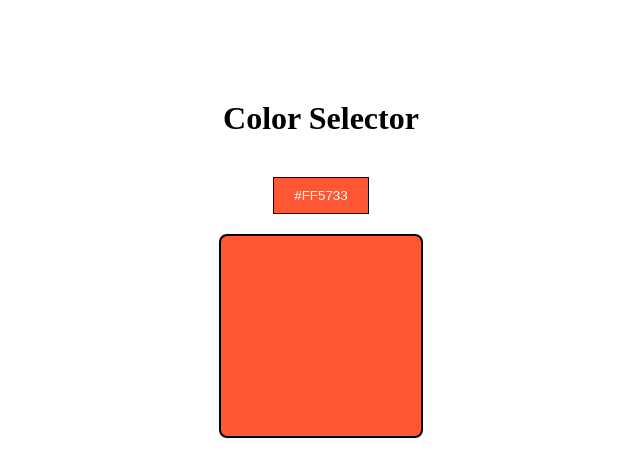
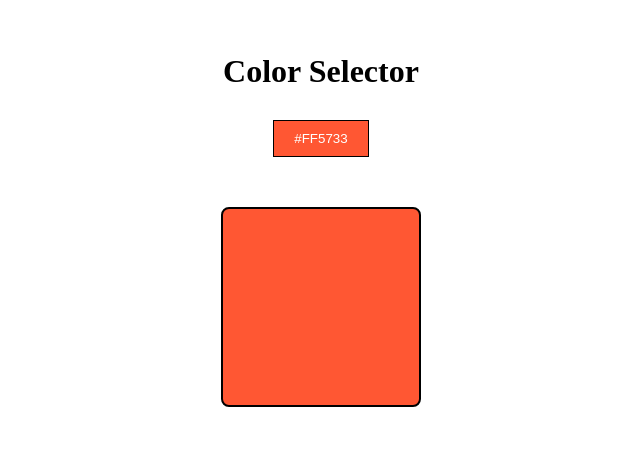
Before and after one commit to jespergran98/colorPickerSimple, a React (Vite) app: page / in a window 1280 px wide. Shown: the part 170-646 px from the top of the page, without its empty margins (319-959 px from the left). Built offline with nearby package versions, Linux system fonts and the light colour scheme.

Commit message:
added a basic reset to the App.css and ensured no scrolling

```diff
--- a/src/App.css
+++ b/src/App.css
@@ -1,18 +1,19 @@
+* {
+  margin: 0;
+  padding: 0;
+  box-sizing: border-box;
+}
+
 .App {
   display: flex;
   flex-direction: column;
   align-items: center;
   justify-content: center;
-  min-height: 100vh;
-  padding: 20px;
-}
-
-.App h1 {
-  margin-bottom: 40px;
+  height: 100vh;
+  gap: 30px;
 }
 
 .App > div {
   display: flex;
   gap: 40px;
-  align-items: flex-start;
 }
```
